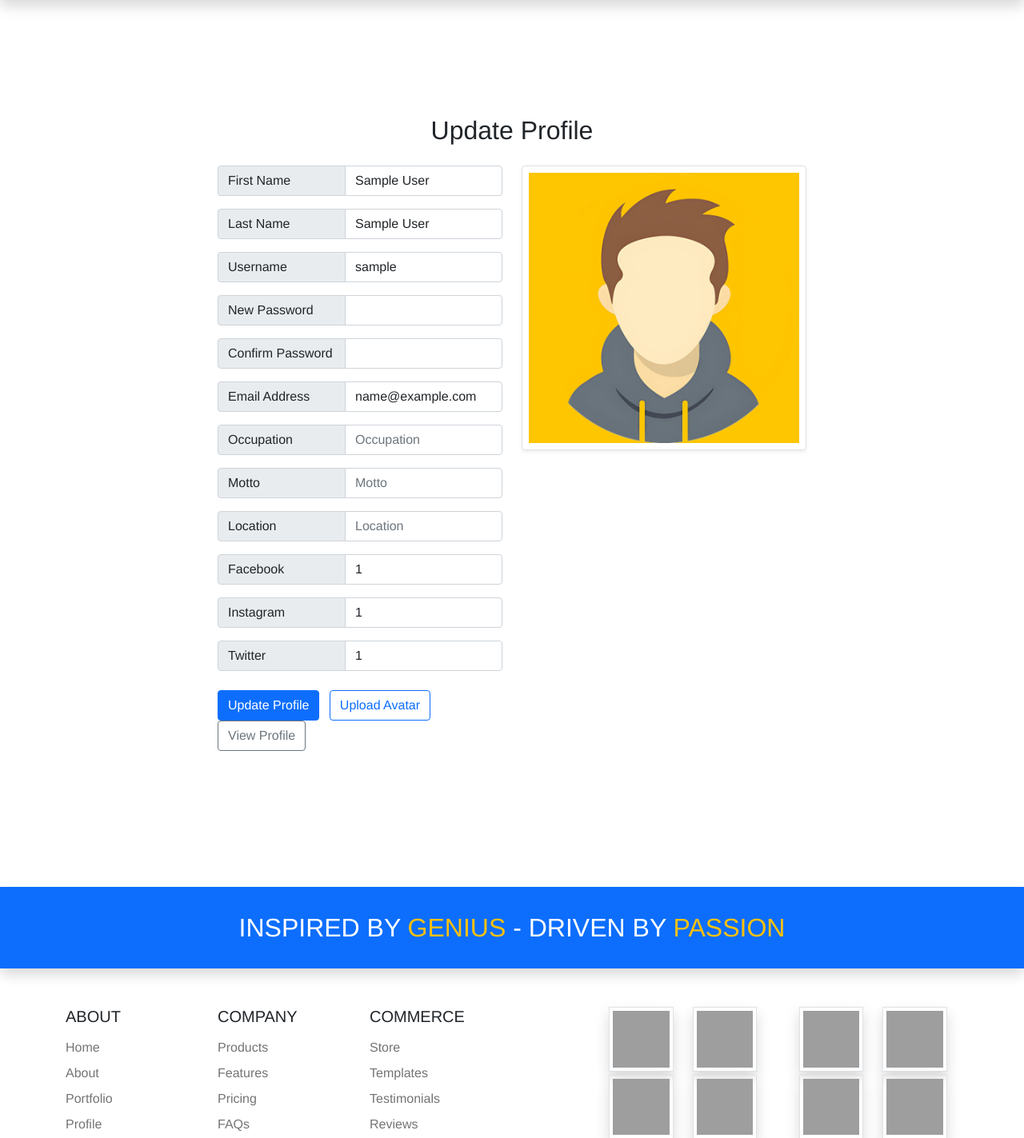
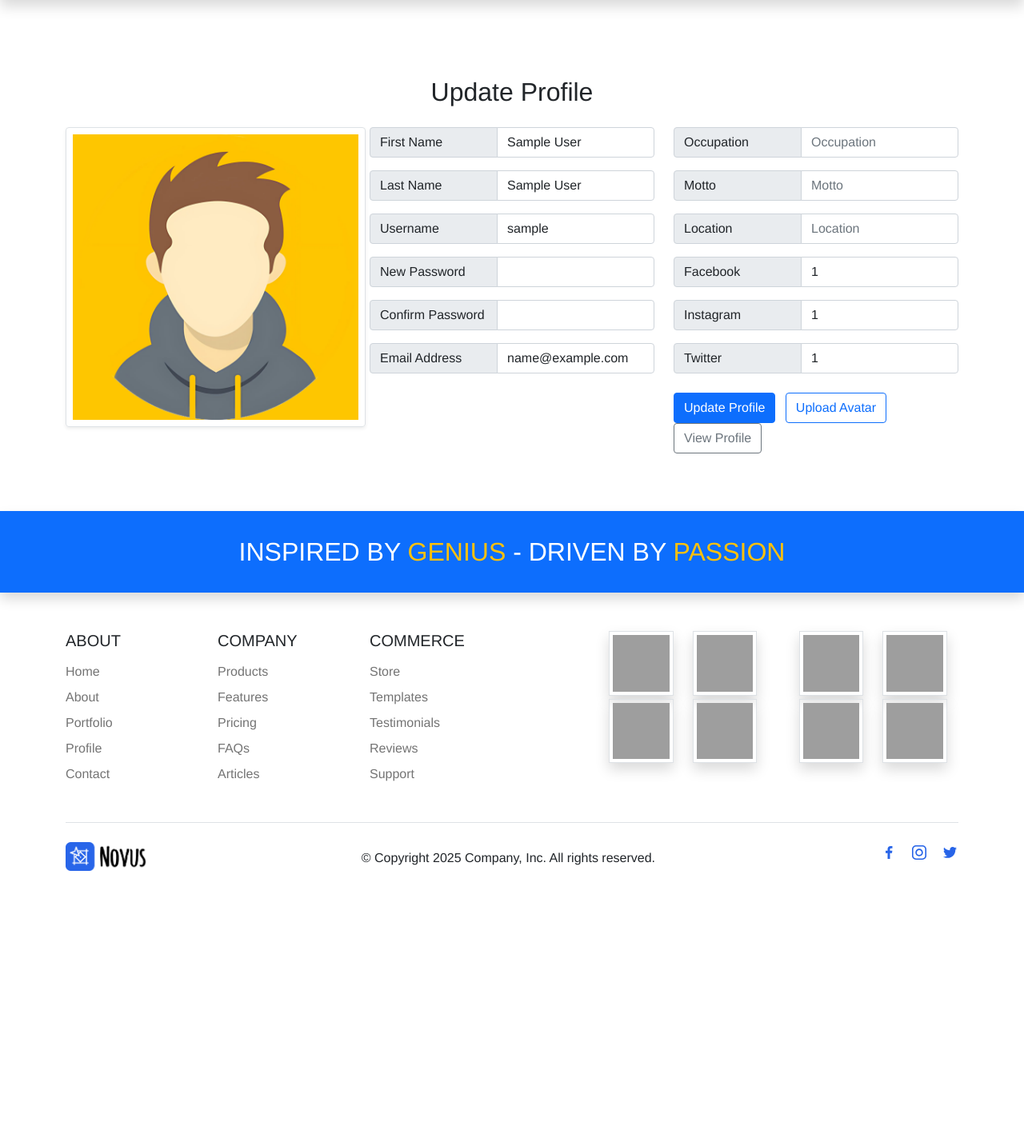
Before and after one commit to steveshead/themed_php_database_login_register, a PHP site: page /phplogin/profile.php?action=edit in a window 1280 px wide. Shown: the part 78-1501 px from the top of the page at 80% size. After the commit the page ends 1179 px from the top, so only its background shows below. Run offline with PHP 8.4, Linux system fonts and the light colour scheme; the visitor is signed in with stand-in values (Sample User, id 1); some libraries are stand-ins or nearby versions; grey boxes are pictures that could not be loaded.

Commit message:
Updated the PHP and JS for the password complexity indicator

```diff
--- a/js/main.js
+++ b/js/main.js
@@ -21,6 +21,7 @@ document.addEventListener('DOMContentLoaded', function() {
     }
 });
 
+// show password complexity indicator
 document.addEventListener('DOMContentLoaded', function() {
     // Look for either password field
     const passwordInput = document.getElementById('password') || document.getElementById('npassword');
@@ -77,3 +78,33 @@ document.addEventListener('DOMContentLoaded', function() {
         });
     }
 });
+
+function showHideStrength() {
+    const password1 = document.getElementById('password');
+    const password2 = document.getElementById('npassword');
+    const strengthDiv = document.getElementById('passwordStrength');
+
+    // Check if either field has text
+    const hasText = (password1 && password1.value.length > 0) ||
+        (password2 && password2.value.length > 0);
+
+    // Show or hide the div
+    if (hasText) {
+        strengthDiv.style.display = 'block';
+    } else {
+        strengthDiv.style.display = 'none';
+    }
+}
+
+// Connect the function to both password fields
+// Only add event listener if the element exists
+const passwordField = document.getElementById('password');
+const nPasswordField = document.getElementById('npassword');
+
+if (passwordField) {
+    passwordField.addEventListener('input', showHideStrength);
+}
+
+if (nPasswordField) {
+    nPasswordField.addEventListener('input', showHideStrength);
+}
--- a/profile.php
+++ b/profile.php
@@ -86,7 +86,7 @@ if (isset($_POST['username'], $_POST['npassword'], $_POST['cpassword'], $_POST['
 
 <!-- View Profile Page -->
     <section class="py-5">
-        <div class="container py-5">
+        <div class="container">
             <div class="row">
                 <div class="col-lg-4 offset-lg-2">
                     <div class="text-center">
@@ -226,7 +226,7 @@ if (isset($_POST['username'], $_POST['npassword'], $_POST['cpassword'], $_POST['
 
 <!-- Edit Profile Page -->
 <section class="edit-profile py-5">
-    <div class="container py-5">
+    <div class="container">
         <div class="row mb-2">
             <div class="col-lg-12">
                 <h2 class="fw-light text-center mb-3">Update Profile</h2>
@@ -234,21 +234,24 @@ if (isset($_POST['username'], $_POST['npassword'], $_POST['cpassword'], $_POST['
         </div>
 
         <div class="row">
-            <div class="col-lg-4 offset-2">
+            <div class="col-lg-4">
+                <img width="375" class="border rounded p-2 shadow-sm" src="<?= !empty($account['avatar']) ? htmlspecialchars($account['avatar'], ENT_QUOTES) : '/images/avatar/default_avatar.png' ?>">
+            </div>
+            <div class="col-lg-4">
                 <form action="profile.php?action=edit" method="post" class="form form-small">
 
                     <div class="input-group mb-3">
-                        <span class="input-group-text" id="first_name">First Name</span>
+                        <span class="input-group-text">First Name</span>
                         <input class="form-control" type="text" name="first_name" placeholder="First Name" id="first_name" value="<?=htmlspecialchars($account['first_name'], ENT_QUOTES)?>">
                     </div>
 
                     <div class="input-group mb-3">
-                        <span class="input-group-text" id="last_name">Last Name</span>
+                        <span class="input-group-text">Last Name</span>
                         <input class="form-control" type="text" name="last_name" placeholder="Last Name" id="last_name" value="<?=htmlspecialchars($account['last_name'], ENT_QUOTES)?>">
                     </div>
 
                     <div class="input-group mb-3">
-                        <span class="input-group-text" id="username">Username</span>
+                        <span class="input-group-text">Username</span>
                         <input class="form-control" type="text" name="username" placeholder="Username" id="username" value="<?=htmlspecialchars($account['username'], ENT_QUOTES)?>">
                     </div>
 
@@ -267,6 +270,10 @@ if (isset($_POST['username'], $_POST['npassword'], $_POST['cpassword'], $_POST['
                         <input class="form-control" type="email" name="email" placeholder="Email Address" id="email" value="<?=htmlspecialchars($account['email'], ENT_QUOTES)?>" required>
                     </div>
 
+                    <div id="passwordStrength" class="passwordStrength" style="display: none;"></div>
+
+                </div>
+            <div class="col-lg-4">
                     <div class="input-group mb-3">
                         <span class="input-group-text">Occupation</span>
                         <input class="form-control" type="text" name="occupation" placeholder="Occupation" id="occupation" value="<?=htmlspecialchars($account['occupation'], ENT_QUOTES)?>">
@@ -313,12 +320,7 @@ if (isset($_POST['username'], $_POST['npassword'], $_POST['cpassword'], $_POST['
                         <a href="profile.php" class="btn btn-outline-secondary">View Profile</a>
                     </div>
 
-                    <div id="passwordStrength" class="passwordStrength"></div>
-
                 </form>
-            </div>
-            <div class="col-lg-4">
-                <img width="100%" class="border rounded p-2 shadow-sm" src="<?= !empty($account['avatar']) ? htmlspecialchars($account['avatar'], ENT_QUOTES) : '/images/avatar/default_avatar.png' ?>">
             </div>
         </div>
     </div>
--- a/register.php
+++ b/register.php
@@ -35,8 +35,8 @@ if (isset($_COOKIE['remember_me']) && !empty($_COOKIE['remember_me'])) {
 $_SESSION['token'] = hash('sha256', uniqid(rand(), true));
 ?>
 <section class="py-5">
-    <div class="container pb-5">
-        <div class="row pt-4">
+    <div class="container pb-5 pt-4">
+        <div class="row">
             <div class="col-md-4 offset-1">
                 <div class="register">
 
@@ -79,7 +79,7 @@ $_SESSION['token'] = hash('sha256', uniqid(rand(), true));
                               </span>
                         </div>
 
-                        <div id="passwordStrength" class="passwordStrength"></div>
+                        <div id="passwordStrength" class="passwordStrength" style="display: none;"></div>
 
                         <input type="hidden" name="token" value="<?=$_SESSION['token']?>">
                         <div class="msg"></div>
```
